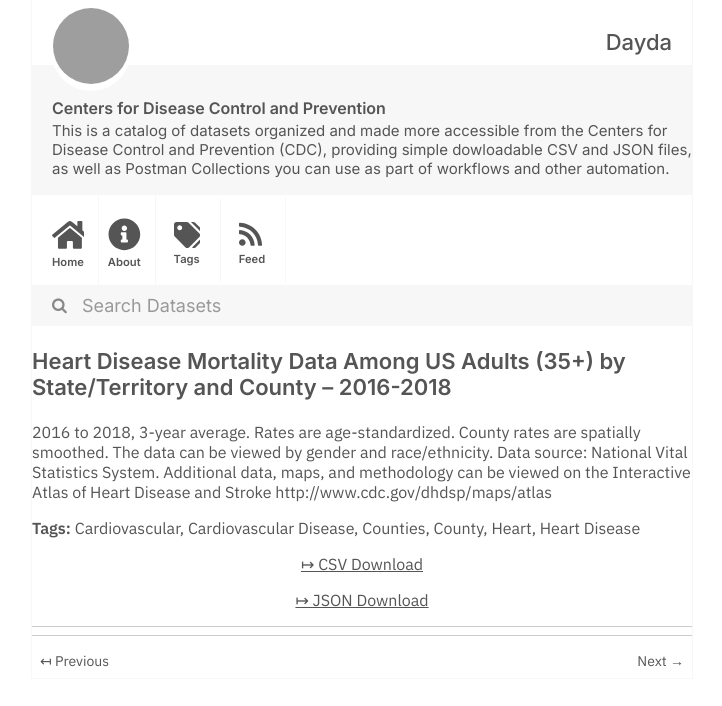
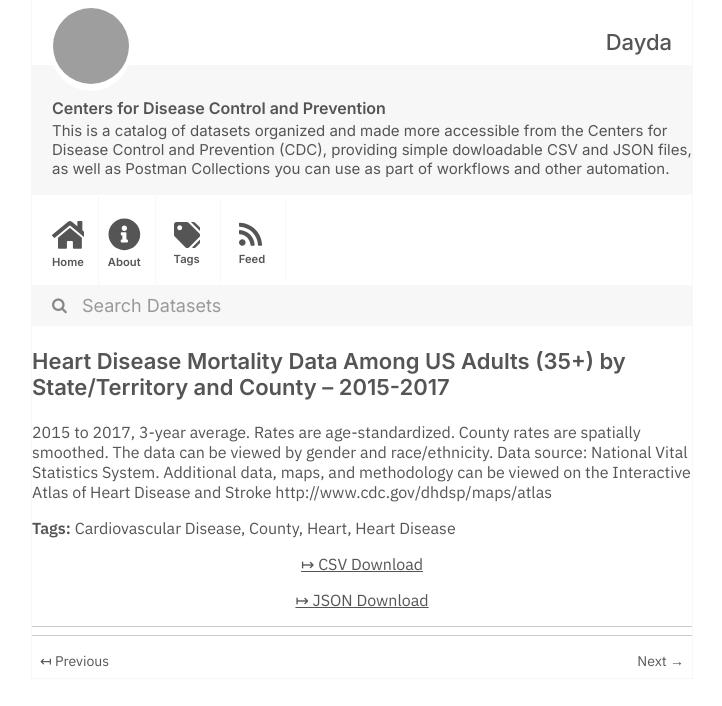
Before and after one commit to dayda-entities/centers-for-disease-control-and-prevention, a Jekyll site: the page built from _posts/2020-12-10-heart-disease-mortality-data-a.md, in a window 1280 px wide, cut to the strip 0-706 px from the top of the page. Shown: the whole strip, without its empty margins (278-1000 px from the left). Built offline with Jekyll 4.4.1, drawn with Linux system fonts in a browser that asks for light colours; grey boxes are pictures that could not be loaded.

Commit message:
Publish Data

```diff
--- a/_posts/2020-12-10-heart-disease-mortality-data-a.md
+++ b/_posts/2020-12-10-heart-disease-mortality-data-a.md
@@ -1,22 +1,20 @@
 ---
 title: >-
   Heart Disease Mortality Data Among US Adults (35+) by State/Territory and
-  County – 2016-2018
-created: '2020-12-10T22:06:27.947630'
-modified: '2021-04-21T19:15:53.387806'
+  County – 2015-2017
+created: '2020-12-10T22:07:00.306232'
+modified: '2021-04-21T19:30:29.240466'
 state: active
 type: dataset
 tags:
-  - Cardiovascular
   - Cardiovascular Disease
-  - Counties
   - County
   - Heart
   - Heart Disease
 groups: []
-csv_url: 'https://data.cdc.gov/api/views/6x7h-usvx/rows.csv?accessType=DOWNLOAD'
-json_url: 'https://data.cdc.gov/api/views/6x7h-usvx/rows.json?accessType=DOWNLOAD'
+csv_url: 'https://data.cdc.gov/api/views/mfvi-hkb9/rows.csv?accessType=DOWNLOAD'
+json_url: 'https://data.cdc.gov/api/views/mfvi-hkb9/rows.json?accessType=DOWNLOAD'
 layout: post
 
 ---
-2016 to 2018, 3-year average. Rates are age-standardized. County rates are spatially smoothed. The data can be viewed by gender and race/ethnicity. Data source: National Vital Statistics System. Additional data, maps, and methodology can be viewed on the Interactive Atlas of Heart Disease and Stroke http://www.cdc.gov/dhdsp/maps/atlas
+2015 to 2017, 3-year average. Rates are age-standardized. County rates are spatially smoothed. The data can be viewed by gender and race/ethnicity. Data source: National Vital Statistics System. Additional data, maps, and methodology can be viewed on the Interactive Atlas of Heart Disease and Stroke http://www.cdc.gov/dhdsp/maps/atlas
```
